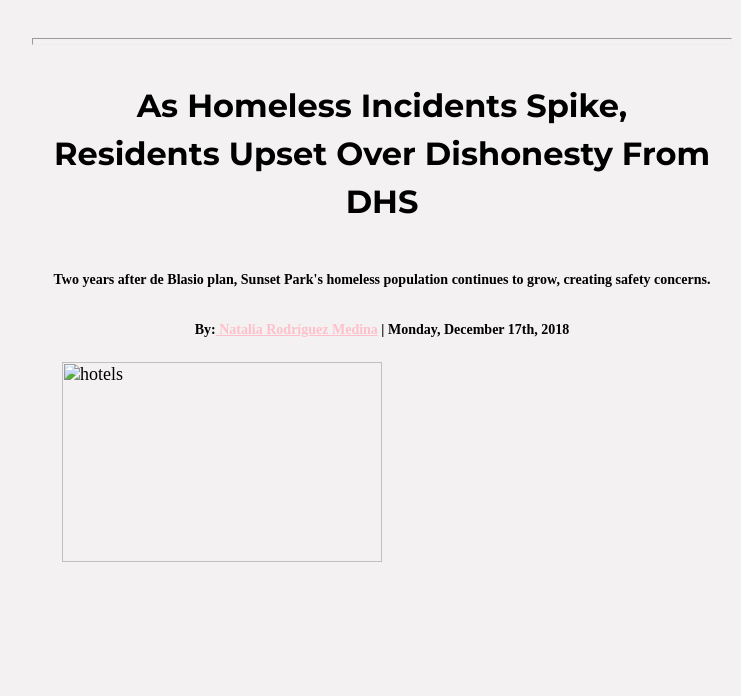
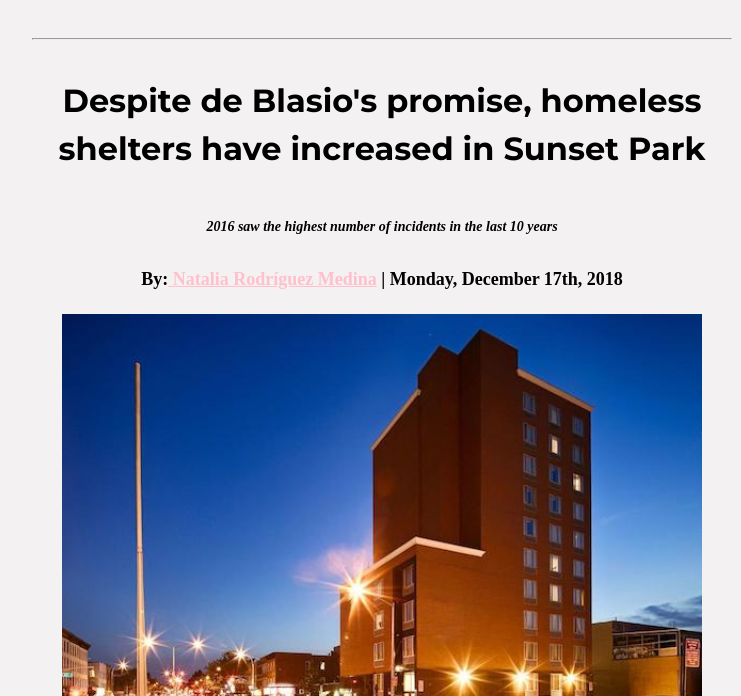
Before and after one commit to nataliarm94/HomelessIncidentsSunsetPark, a plain HTML site: page map/map/index.html in a window 1280 px wide. Shown: the part 104-800 px from the top of the page, without its empty margins (258-999 px from the left). Drawn offline with Linux system fonts and the light colour scheme.

Commit message:
Update index.html

```diff
--- a/map/map/index.html
+++ b/map/map/index.html
@@ -16,15 +16,16 @@
 <header>
 	<h1>Sunset Parker</h1>
 
-	<hr class="red-flourish">
+	<hr class="divider">
 
-	<h2>As Homeless Incidents Spike, Residents Upset Over Dishonesty From DHS </h2>
-	<h3>Two years after de Blasio plan, Sunset Park's homeless population continues to grow, creating safety concerns.</h3>
-	<h3> By:<span><a href="mailto:natalia.rodriguez-medina@journalism.cuny.edu"> Natalia Rodríguez Medina</a> | Monday, December 17th, 2018  </h3>
+	<h2>Despite de Blasio's promise, homeless shelters have increased in Sunset Park  </h2>
+
+	<h3> <i>2016 saw the highest number of incidents in the last 10 years</i></h3>
+	<h4> By:<span><a href="mailto:natalia.rodriguez-medina@journalism.cuny.edu"> Natalia Rodríguez Medina</a> | Monday, December 17th, 2018</h4>
 </header>
 
 
-<img src="BrooklynWay.jpg" alt="hotels" class="fotos">
+<img src="images/bwh.jpg" alt="hotels" class="fotos">
 
 
 <section class="texto">
```
